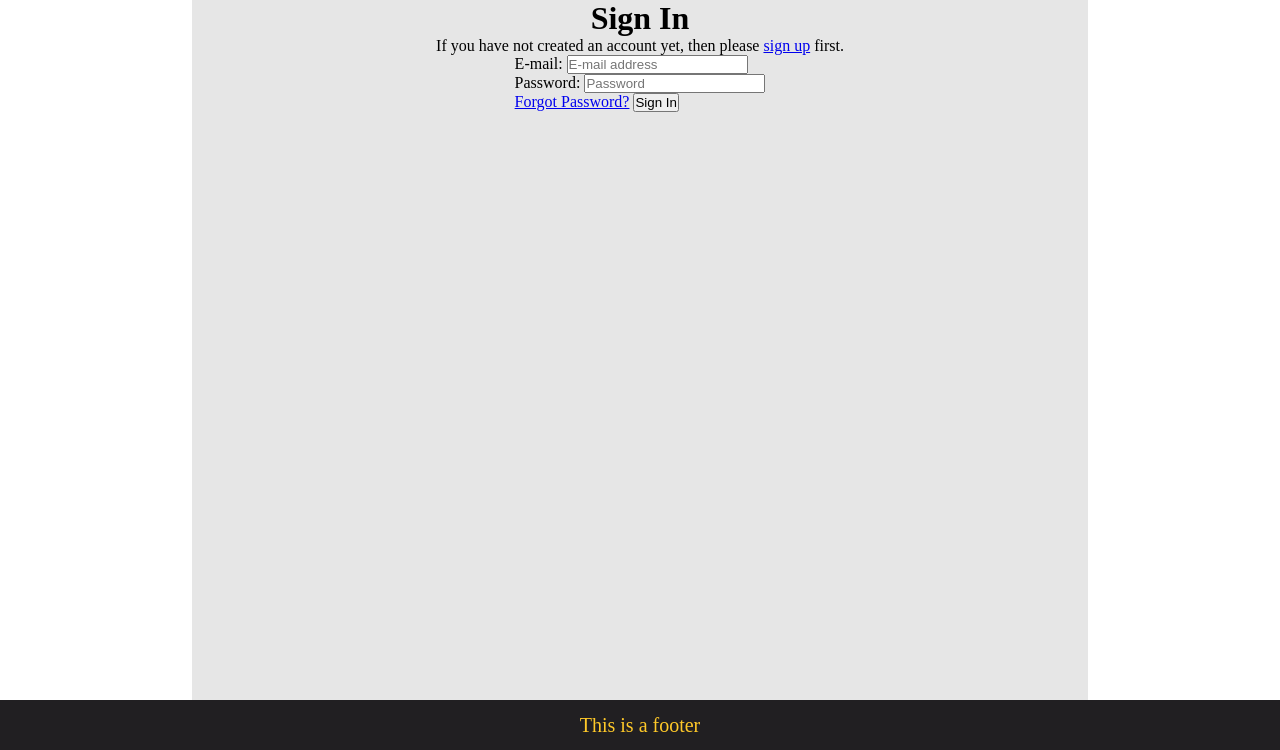
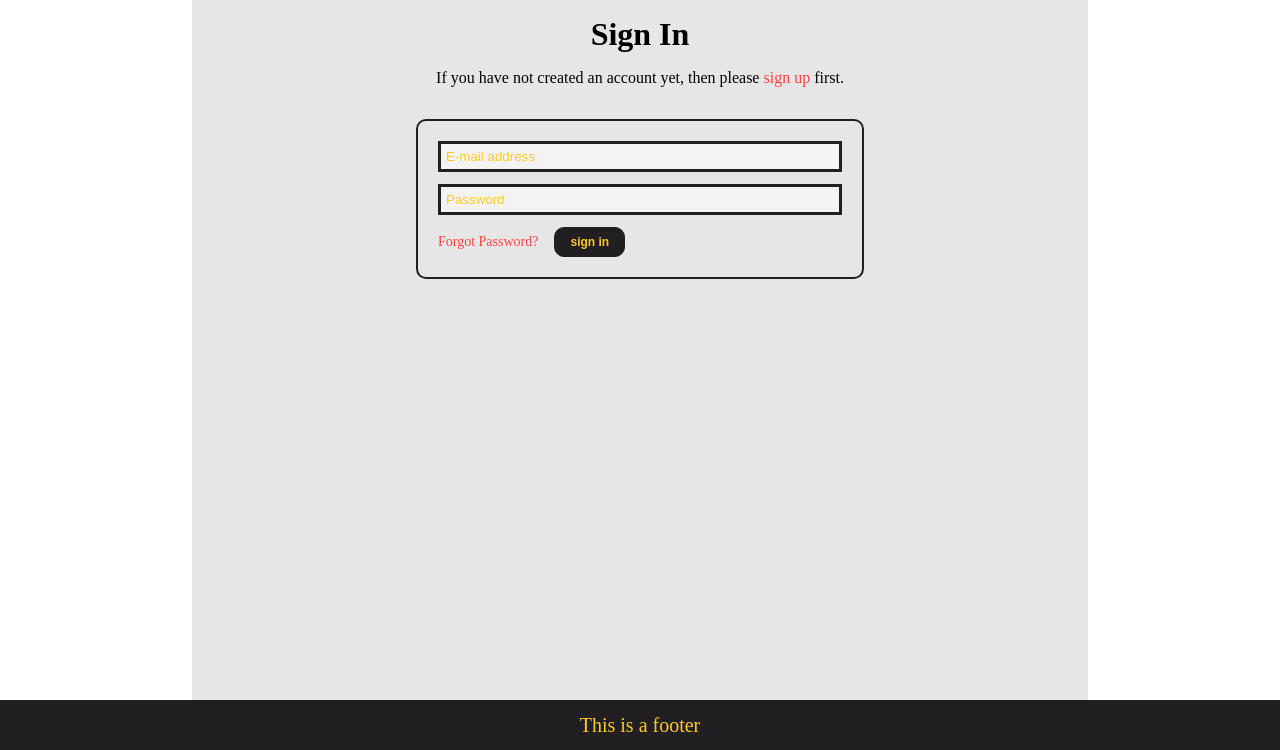
Before and after one commit to Code-Institute-Submissions/F1-weather-tracker-v2, a Django app: page /accounts/login/ in a window 1280 px wide. Shown: the part 50-800 px from the top of the page. Run offline with Django 3.2, Linux system fonts and the light colour scheme; some libraries are stand-ins or nearby versions.

Commit message:
style: allauth login and sign up templates

```diff
--- /dev/null
+++ b/static/css/_auth-templates.scss
@@ -0,0 +1,98 @@
+/* --- allauth templates --- */
+
+/* login.html */
+.auth-h1 {
+  margin: 16px 0px;
+}
+
+.auth-p {
+  margin-bottom: 16px;
+}
+
+.auth-a {
+  color: $cRed;
+  text-decoration: none;
+  font-weight: 300;
+
+  &:hover {
+    font-weight: bold;
+  }
+}
+
+.auth-p , .auth-a {
+  font-size: 1.6rem;
+}
+
+.auth-login-form {
+  width: 50%;
+  padding: 20px;
+  margin-top: 16px;
+  border: 2px solid $cGray;
+  border-radius: 10px;
+}
+
+/* Allauth form formatting */
+
+.auth-login-form p {
+  margin-bottom: 12px;
+  color: $cYellow; /* text-secondary */
+  font-size: 1.8rem;
+  font-weight: 800;
+}
+
+.auth-login-form input {
+  border: 3px solid $cGray;
+  border-radius: 0px;
+  padding: 5px;
+  width: 100%;
+  background-color:#f3f3f3;
+}
+
+.auth-login-form label:not([for="id_remember"]) {
+  display: none;
+}
+
+.auth-login-form input::placeholder {
+  color: $cYellow;
+}
+
+.auth-login-form button,
+.auth-login-form input[type="submit"] {
+  /* btn */
+  display: inline-block;
+  margin-left: 12px;
+  font-weight: 600;
+  text-transform: lowercase;
+  color: $cYellow;
+  text-align: center;
+  vertical-align: middle;
+  -webkit-user-select: none;
+  -moz-user-select: none;
+  -ms-user-select: none;
+  user-select: none;
+  background-color: $cGray;
+  border: 1px solid $cGray;
+  padding: 0.5rem 1.5rem;
+  font-size: 1.2rem;
+  line-height: 1.5;
+  border-radius: 10px;
+  cursor: pointer;
+}
+
+.auth-login-form button:hover,
+.auth-login-form input[type="submit"]:hover {
+  color: $cYellow;
+  border-color: $cGray;
+  transform: scale(1.05);
+}
+
+.auth-login-form a {
+  color: $cRed; /* text-info */
+  text-decoration: none;
+  font-size: 1.4rem;
+  font-weight: 300;
+
+  &:hover {
+    font-weight: bold;
+  }
+}
--- a/static/css/_content-container.scss
+++ b/static/css/_content-container.scss
@@ -3,5 +3,43 @@
 #content-container {
   width: 70%;
   flex-grow: 1;
-  background-color: darken($cWhite, 10%);
+  background-color: darken($cWhite, 10%); /* remove later */
 }
+
+/* --- media queries --- */
+
+@media (min-width: 2400px) {
+  #content-container {
+    width: 40%;
+  }
+}
+
+@media (min-width: 2200px) and (max-width: 2400px) {
+  #content-container {
+    width: 45%;
+  }
+}
+
+@media (min-width: 2000px) and (max-width: 2200px) {
+  #content-container {
+    width: 50%;
+  }
+}
+
+@media (min-width: 1800px) and (max-width: 2000px) {
+  #content-container {
+    width: 55%;
+  }
+}
+
+@media (min-width: 1600px) and (max-width: 1800px) {
+  #content-container {
+    width: 60%;
+  }
+}
+
+@media (min-width: 1400px) and (max-width: 1600px) {
+  #content-container {
+    width: 65%;
+  }
+}
--- a/static/css/base.css
+++ b/static/css/base.css
@@ -132,6 +132,44 @@ body {
       -ms-flex-positive: 1;
           flex-grow: 1;
   background-color: #e6e6e6;
+  /* remove later */
+}
+
+/* --- media queries --- */
+@media (min-width: 2400px) {
+  #content-container {
+    width: 40%;
+  }
+}
+
+@media (min-width: 2200px) and (max-width: 2400px) {
+  #content-container {
+    width: 45%;
+  }
+}
+
+@media (min-width: 2000px) and (max-width: 2200px) {
+  #content-container {
+    width: 50%;
+  }
+}
+
+@media (min-width: 1800px) and (max-width: 2000px) {
+  #content-container {
+    width: 55%;
+  }
+}
+
+@media (min-width: 1600px) and (max-width: 1800px) {
+  #content-container {
+    width: 60%;
+  }
+}
+
+@media (min-width: 1400px) and (max-width: 1600px) {
+  #content-container {
+    width: 65%;
+  }
 }
 
 /* --- footer --- */
@@ -145,4 +183,116 @@ body {
       -ms-flex-pack: center;
           justify-content: center;
 }
+
+/* --- allauth templates --- */
+/* login.html */
+.auth-h1 {
+  margin: 16px 0px;
+}
+
+.auth-p {
+  margin-bottom: 16px;
+}
+
+.auth-a {
+  color: #FF4040;
+  text-decoration: none;
+  font-weight: 300;
+}
+
+.auth-a:hover {
+  font-weight: bold;
+}
+
+.auth-p, .auth-a {
+  font-size: 1.6rem;
+}
+
+.auth-login-form {
+  width: 50%;
+  padding: 20px;
+  margin-top: 16px;
+  border: 2px solid #211F22;
+  border-radius: 10px;
+}
+
+/* Allauth form formatting */
+.auth-login-form p {
+  margin-bottom: 12px;
+  color: #FFC929;
+  /* text-secondary */
+  font-size: 1.8rem;
+  font-weight: 800;
+}
+
+.auth-login-form input {
+  border: 3px solid #211F22;
+  border-radius: 0px;
+  padding: 5px;
+  width: 100%;
+  background-color: #f3f3f3;
+}
+
+.auth-login-form label:not([for="id_remember"]) {
+  display: none;
+}
+
+.auth-login-form input::-webkit-input-placeholder {
+  color: #FFC929;
+}
+
+.auth-login-form input:-ms-input-placeholder {
+  color: #FFC929;
+}
+
+.auth-login-form input::-ms-input-placeholder {
+  color: #FFC929;
+}
+
+.auth-login-form input::placeholder {
+  color: #FFC929;
+}
+
+.auth-login-form button,
+.auth-login-form input[type="submit"] {
+  /* btn */
+  display: inline-block;
+  margin-left: 12px;
+  font-weight: 600;
+  text-transform: lowercase;
+  color: #FFC929;
+  text-align: center;
+  vertical-align: middle;
+  -webkit-user-select: none;
+  -moz-user-select: none;
+  -ms-user-select: none;
+  user-select: none;
+  background-color: #211F22;
+  border: 1px solid #211F22;
+  padding: 0.5rem 1.5rem;
+  font-size: 1.2rem;
+  line-height: 1.5;
+  border-radius: 10px;
+  cursor: pointer;
+}
+
+.auth-login-form button:hover,
+.auth-login-form input[type="submit"]:hover {
+  color: #FFC929;
+  border-color: #211F22;
+  -webkit-transform: scale(1.05);
+          transform: scale(1.05);
+}
+
+.auth-login-form a {
+  color: #FF4040;
+  /* text-info */
+  text-decoration: none;
+  font-size: 1.4rem;
+  font-weight: 300;
+}
+
+.auth-login-form a:hover {
+  font-weight: bold;
+}
 /*# sourceMappingURL=base.css.map */
--- a/static/css/base.scss
+++ b/static/css/base.scss
@@ -5,3 +5,4 @@
 @import "./header";
 @import "./content-container";
 @import "./footer";
+@import "./auth-templates";
--- a/templates/allauth/account/login.html
+++ b/templates/allauth/account/login.html
@@ -7,14 +7,14 @@
 
 {% block content %}
 
-<h1>{% trans "Sign In" %}</h1>
+<h1 class="auth-h1">{% trans "Sign In" %}</h1>
 
 {% get_providers as socialaccount_providers %}
 
 {% if socialaccount_providers %}
-<p>{% blocktrans with site.name as site_name %}Please sign in with one
-of your existing third party accounts. Or, <a href="{{ signup_url }}">sign up</a>
-for a {{ site_name }} account and sign in below:{% endblocktrans %}</p>
+<p class="auth-p">{% blocktrans with site.name as site_name %}Please sign in with one
+  of your existing third party accounts. Or, <a href="{{ signup_url }}">sign up</a>
+  for a {{ site_name }} account and sign in below:{% endblocktrans %}</p>
 
 <div class="socialaccount_ballot">
 
@@ -29,11 +29,12 @@ for a {{ site_name }} account and sign in below:{% endblocktrans %}</p>
 {% include "socialaccount/snippets/login_extra.html" %}
 
 {% else %}
-<p>{% blocktrans %}If you have not created an account yet, then please
-<a href="{{ signup_url }}">sign up</a> first.{% endblocktrans %}</p>
+<p class="auth-p">{% blocktrans %}If you have not created an account yet, then please
+  <a class="auth-a" href="{{ signup_url }}">sign up</a> first.{% endblocktrans %}
+</p>
 {% endif %}
 
-<form class="login" method="POST" action="{% url 'account_login' %}">
+<form class="login auth-login-form" method="POST" action="{% url 'account_login' %}">
   {% csrf_token %}
   {{ form.as_p }}
   {% if redirect_field_value %}
```
Also changed, not shown: templates/allauth/account/signup.html (+4 -3 lines), 1 other file.
